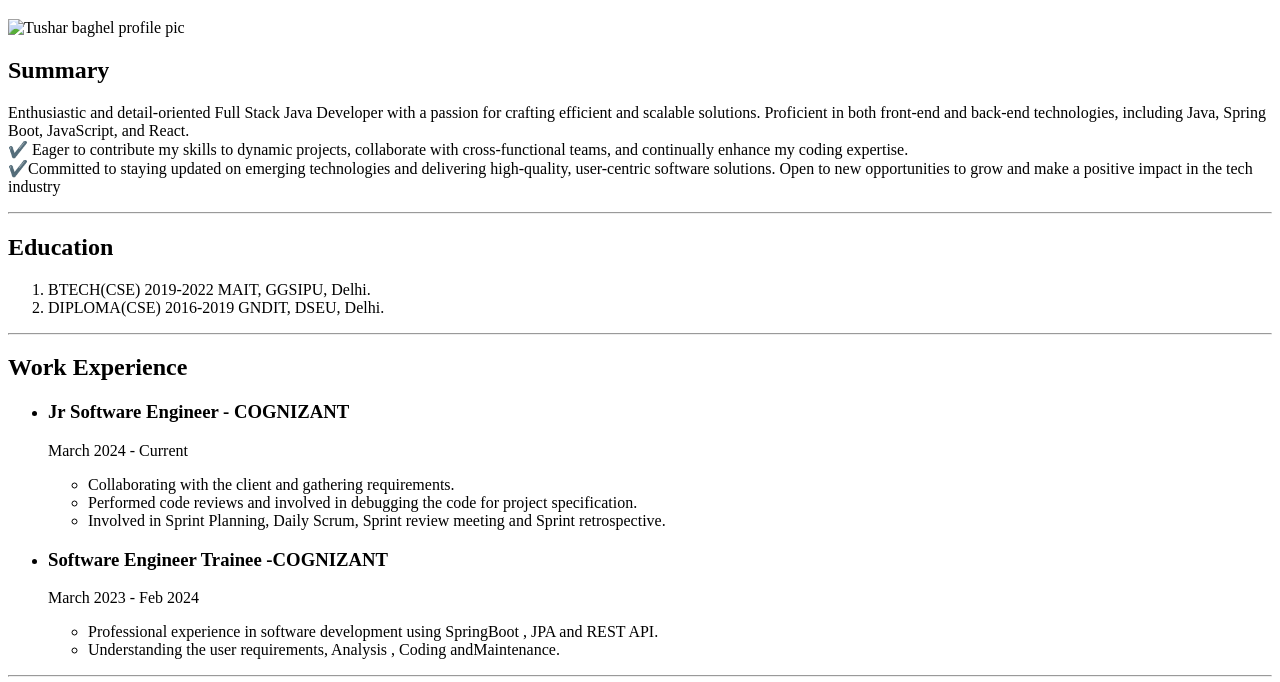
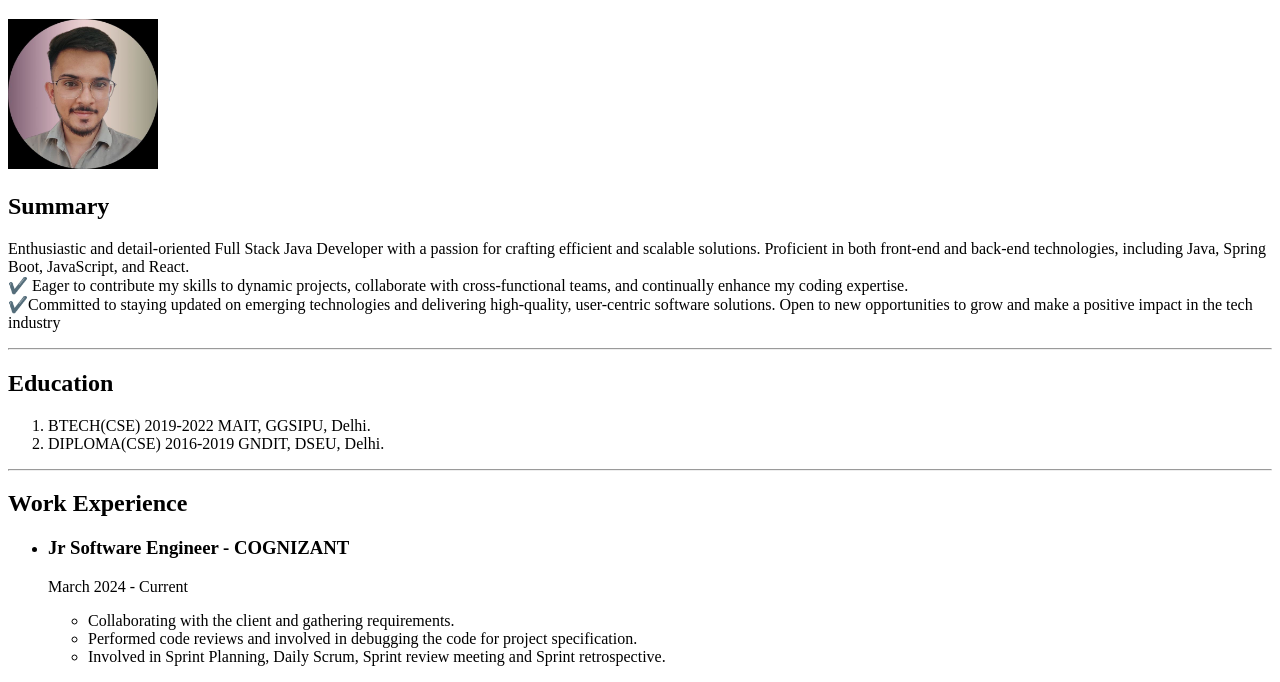
Before and after one commit to tushar-baghel/MyResume, a plain HTML site: page index.html in a window 1280 px wide. Shown: the part 61-743 px from the top of the page. Drawn offline with Linux system fonts and the light colour scheme.

Commit message:
Update index.html

```diff
--- a/index.html
+++ b/index.html
@@ -7,7 +7,7 @@
 </head>
 <body>
     <h1>Tushar Baghel</h1>
-    <img src="./assets/myPic.jpg/" width="150" alt="Tushar baghel profile pic">
+    <img src="./assets/myPic.jpg" width="150" alt="Tushar baghel profile pic">
     <h2>Summary</h2>
     <p>Enthusiastic and detail-oriented Full Stack Java Developer with a passion for crafting efficient and scalable solutions. Proficient in both front-end and back-end technologies, including Java, Spring Boot, JavaScript, and React. <br>
         ✔️ Eager to contribute my skills to dynamic projects, collaborate with cross-functional teams, and continually enhance my coding expertise. <br>
```
